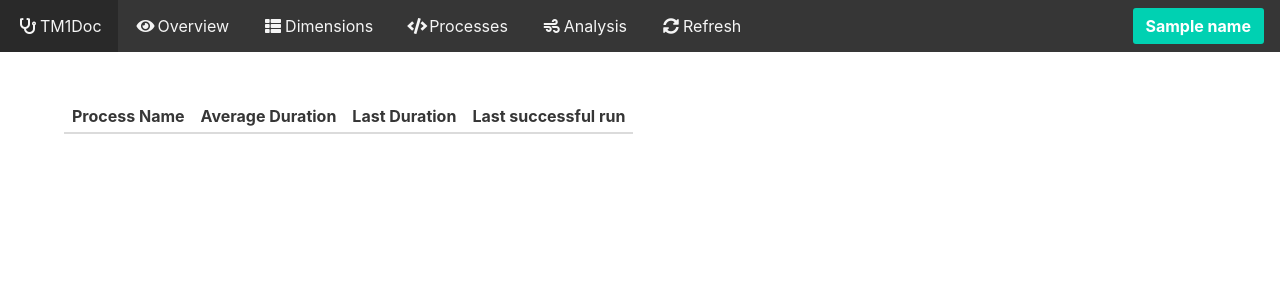
After one commit to kaylon/tm1doc, a Flask app: template tm1doc/templates/processes.html in a window 1280 px wide. The commit adds this page. Shown: the top 300 px of the page. Run offline with Flask 2, Linux system fonts and the light colour scheme; the template is opened without the code that fills it: most values are stand-ins (such as "Sample title", 1, 10 or a date in 2020); lists and menus that the app fills with data are empty; parts of the project's set-up code (start-up, migrations or seed data) failed here and were passed over.

Commit message:
Create draft of process overview with runtimes

```diff
--- a/tm1doc/routes.py
+++ b/tm1doc/routes.py
@@ -62,6 +62,24 @@ def dimensions():
                            )
 
 
+@tm1doc.route('/processes')
+def processes():
+    context['session'] = session
+    try:
+        tm1_server = instances[session['instance_id']]
+    except KeyError:
+        flash('Select an Instance')
+        return redirect(url_for('index'))
+
+    processes = tm1_server.get_process_overview()
+
+    #filtered_dimensions =
+
+    #dimensions = filter(filter_technical_objects, dimensions.iteritems() )
+    return render_template('processes.html', context=context, title='Processes',
+                           processes=processes,
+                           )
+
 @tm1doc.route('/select_instance/<instance_name>')
 def select_instance(instance_name):
     # find instance
--- a/tm1doc/templates/base.html
+++ b/tm1doc/templates/base.html
@@ -40,6 +40,9 @@
                         class="fas fa-eye"></i></span> Overview</a>
                 <a class="navbar-item" href="{{ url_for('dimensions') }}"><span class="icon"><i
                         class="fas fa-th-list"></i></span> Dimensions</a>
+               <a class="navbar-item" href="{{ url_for('processes') }}"><span class="icon"><i
+                        class="fas fa-code"></i></span> Processes</a>
+
                 <a class="navbar-item" href="{{ url_for('analysis') }}"><span class="icon"><i
                         class="fas fa-wind"></i></span> Analysis </a>
                 <a class="navbar-item" href="{{ url_for('refresh') }}"><span class="icon"><i
--- /dev/null
+++ b/tm1doc/templates/processes.html
@@ -0,0 +1,38 @@
+{% extends "base.html" %}
+{% block head %}
+    {{ super() }}
+{% endblock %}
+{% block content %}
+    <section class="section">
+        <div class="container">
+            <table class="table is-striped is-narrow is-hoverable">
+                <thead>
+                <tr>
+                    <th>Process Name</th>
+                    <th>Average Duration</th>
+                    <th>Last Duration</th>
+                    <th>Last successful run</th>
+                </tr>
+                </thead>
+                <tbody>
+                {% for process in processes %}
+                    {# we actually need to check with == ture because we replacre the NANs with '-' so it would #}
+                    {# always hit otherwise #}
+                    {% if process['process_exists'] == True %}
+                    <tr>
+                        <td>{{ process['Process name'] }}</td>
+                        <td>{{ process['Average duration'] }} </td>
+                        <td>{{ process['Last duration'] }} </td>
+                        <td>{{ process['Last successful run'] }}</td>
+                    {# <td>{{  process }}</td> #}
+                    </tr>
+                    {% endif %}
+                {% endfor %}
+
+                </tbody>
+            </table>
+        </div>
+    </section>
+{% endblock %}
+{% block scripts %} {{ super() }}
+{% endblock %}
```
Also changed, not shown: tm1doc/Server.py (+52 -3 lines), readme.md.
